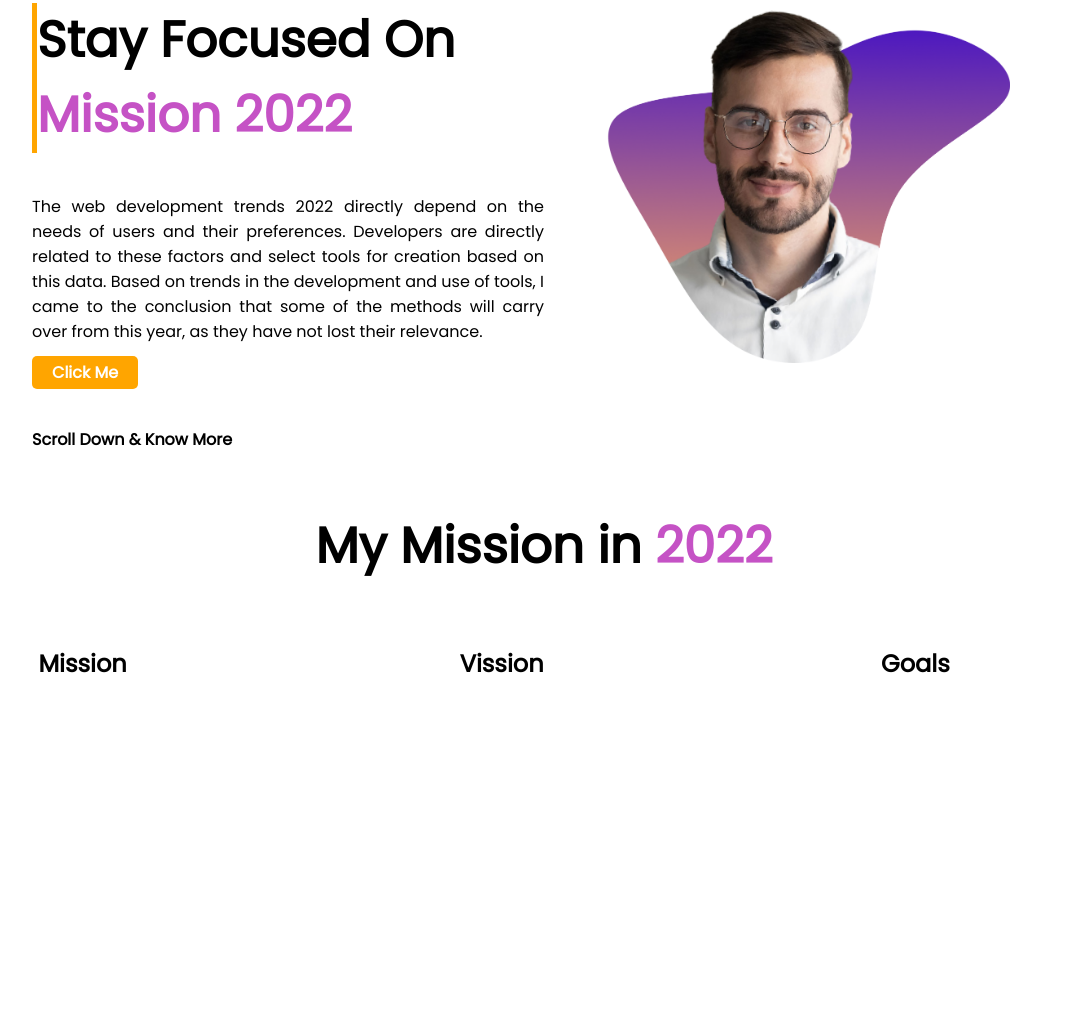
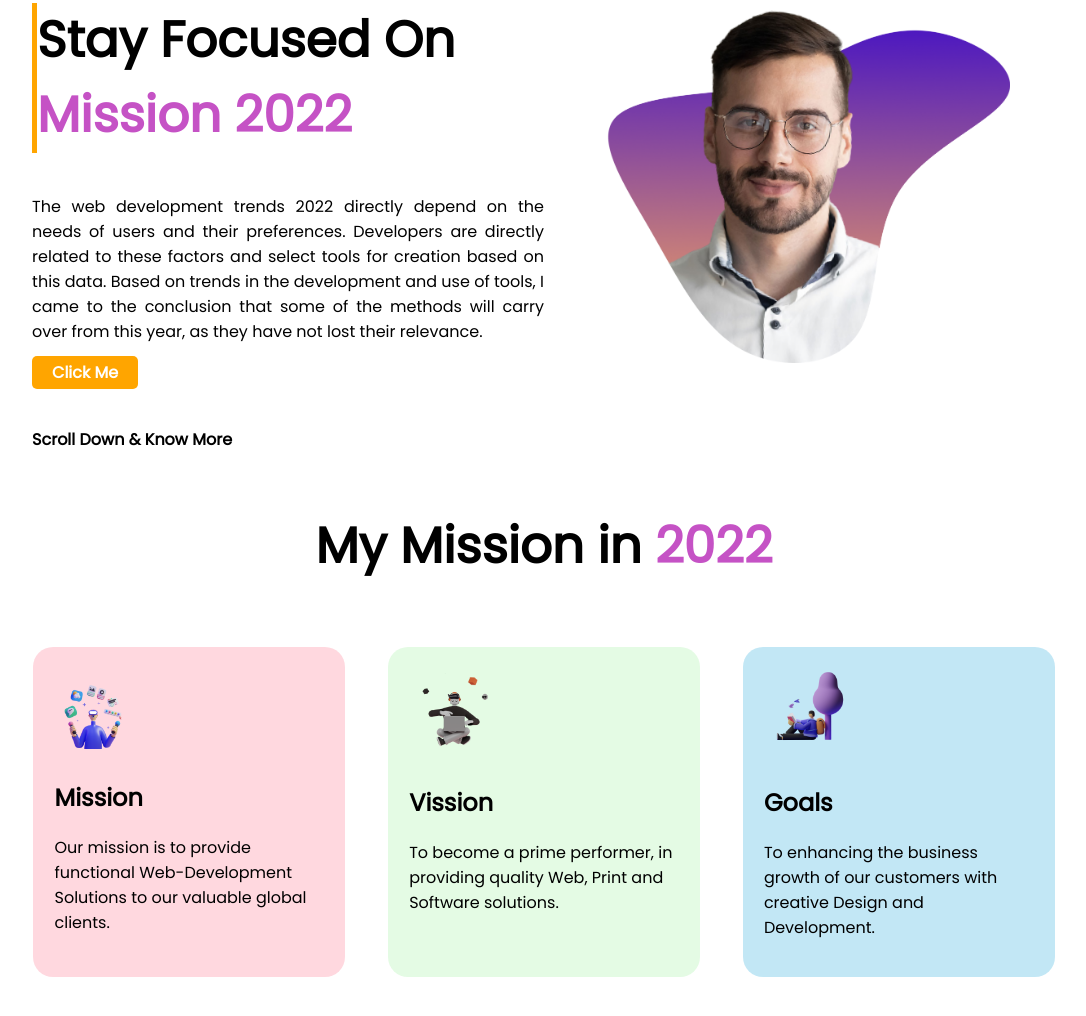
Before and after one commit to IshtiaqHasan/first-assignment, a plain HTML site: page index.html in a window 1280 px wide. Shown: the part 110-1126 px from the top of the page, without its empty margins (96-1182 px from the left). Before the commit the page ends 819 px from the top, so only its background shows below. Drawn offline with Linux system fonts and the light colour scheme; a web font is replaced by a local one.

Commit message:
second-part-added

```diff
--- a/index.html
+++ b/index.html
@@ -22,7 +22,8 @@
                 tools for creation based on this data. Based on trends in the development and use of tools, I came to
                 the conclusion that some of the methods will carry over from this year, as they have not lost their
                 relevance. </p>
-            <a class="click-button" href="https://www.linkedin.com/in/md-ishtiaq-hasan-435a07193/">Click Me</a>
+            <a target="_blank" class="click-button" href="https://www.linkedin.com/in/md-ishtiaq-hasan-435a07193/">Click
+                Me</a>
             <p id="scroll">Scroll Down & Know More</p>
         </div>
 
@@ -36,14 +37,22 @@
             <h1 id="second-head">My Mission in <span class="mission-color">2022</span></h1>
         </div>
         <div class="three-division">
-            <div id="first-div" class="onethird-width">
+            <div id="first-div">
+                <img src="./images/illustrators/illustrator-1.png" alt="">
                 <h2>Mission</h2>
+                <p> Our mission is to provide functional Web-Development Solutions
+                    to our valuable global clients.</p>
             </div>
-            <div id="second-div" class="onethird-width">
+
+            <div id="second-div">
+                <img src="./images/illustrators/illustrator-2.png" alt="">
                 <h2>Vission</h2>
+                <p>To become a prime performer, in providing quality Web, Print and Software solutions.</p>
             </div>
-            <div id="third-div" class="onethird-width">
+            <div id="third-div">
+                <img src="./images/illustrators/illustrator-3.png" alt="">
                 <h2>Goals</h2>
+                <p>To enhancing the business growth of our customers with creative Design and Development.</p>
             </div>
         </div>
 
--- a/style.css
+++ b/style.css
@@ -43,8 +43,34 @@ h1{
 }
 .three-division{
     display: flex;
+    padding-left: 100px;
+    padding-right: 100px;
 }
-.onethird-width{
+
+.three-division img{
     width: 33.33%;
-    padding-left: 10%;
 }
+#first-div{
+    background-color:rgba(255, 192, 203, 0.61);
+    width: 80%;
+    padding:2%;
+    margin: 2%;
+    border-radius: 20px;
+    margin-bottom: 100PX;
+}
+#second-div{
+    background-color:rgba(144, 238, 144, 0.247);
+    width: 80%;
+    padding:2%;
+    margin: 2%;
+    border-radius: 20px;
+    margin-bottom: 100PX;
+}
+#third-div{
+    background-color:rgba(135, 207, 235, 0.507);
+    width: 80%;
+    padding:2%;
+    margin: 2%;
+    border-radius: 20px;
+    margin-bottom: 100PX;
+}
```
